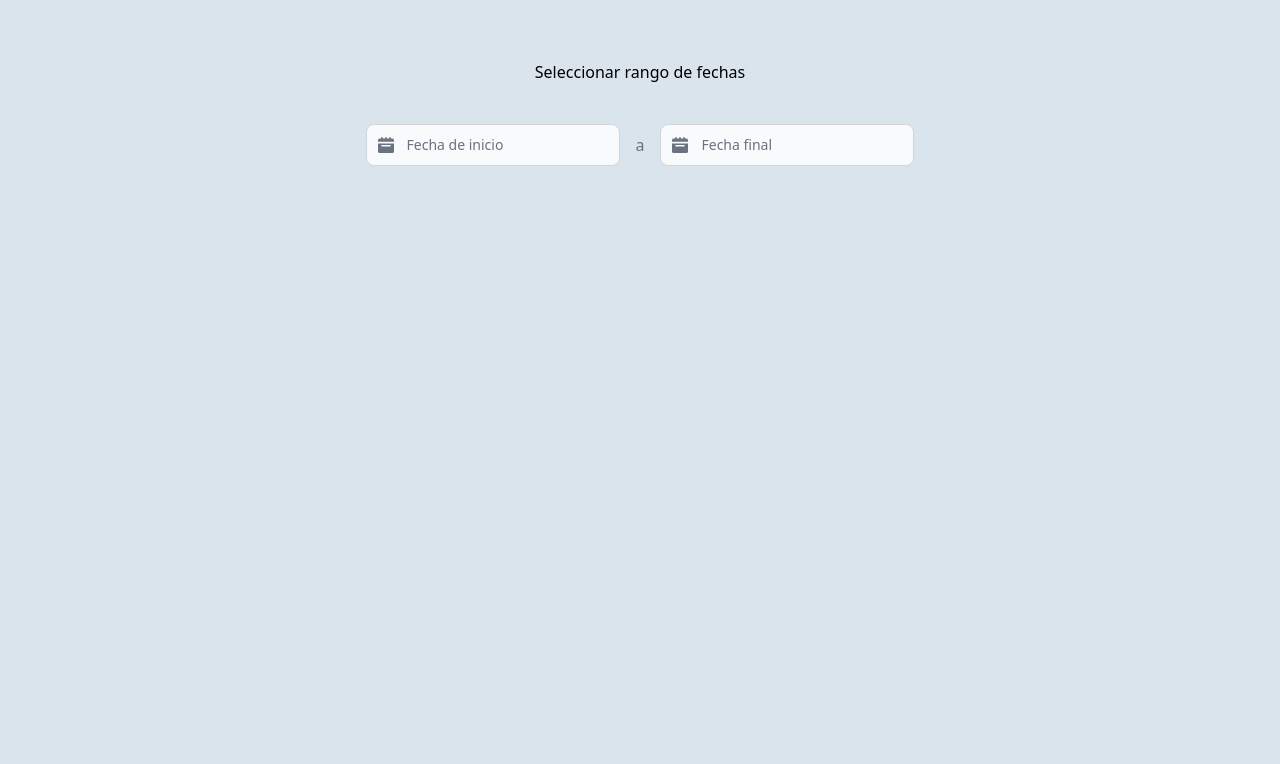
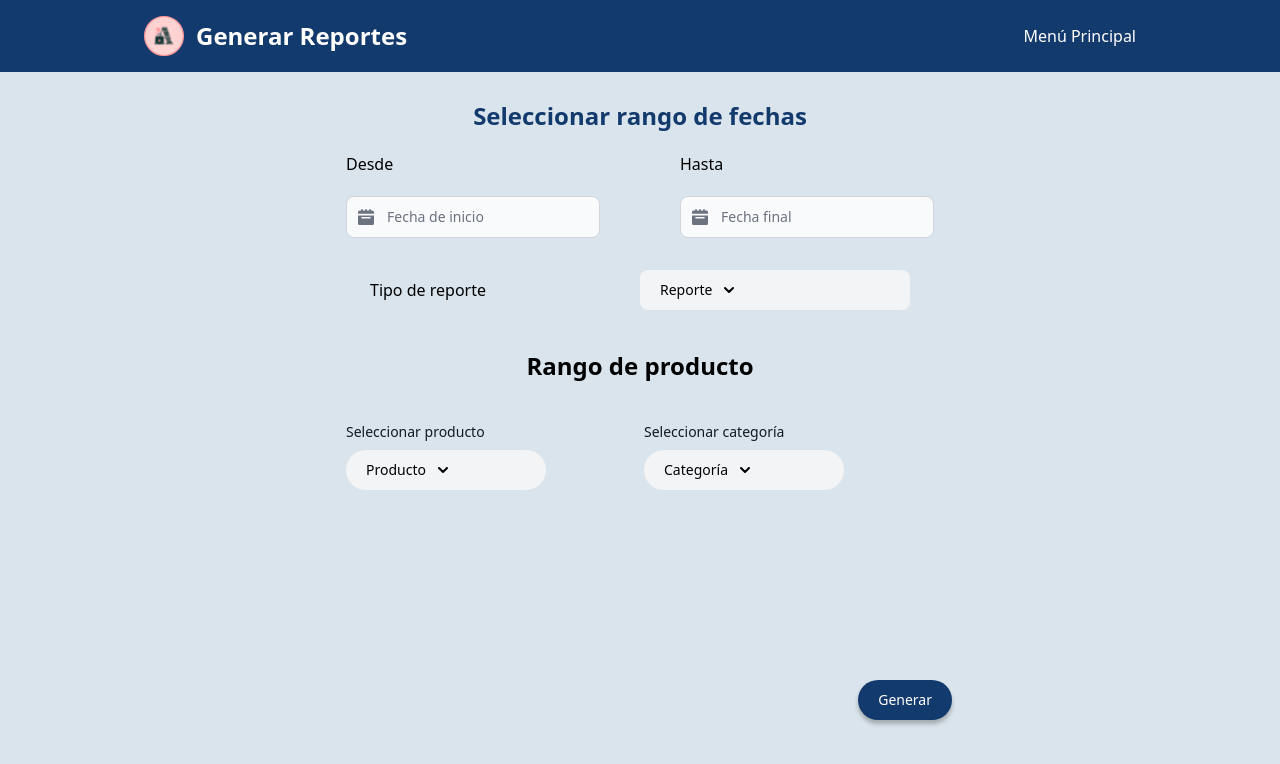
Before and after one commit to Alexandra-Rivera/Aimeli-Invoice-System-Frontend-NoSSR, an Angular app: page /reportes in a window 1280 px wide. Shown: the top 764 px of the page. Built offline with nearby package versions, Linux system fonts and the light colour scheme.

Commit message:
add: creacion de pantalla reporte

```diff
--- a/src/app/reportes/reportes.component.html
+++ b/src/app/reportes/reportes.component.html
@@ -1,14 +1,14 @@
-<section class="flex justify-center order-1 lg:order-2">
+<app-nav-component titulo="Generar Reportes" />
+<section class="flex justify-center order-1 lg:order-2 mt-10 mx-5">
     <div class="mt-15">
-    <h3 class="centrar-contenido">Seleccionar rango de fechas</h3>
-    <div class="flex justify-center w-full order-2 lg:order-1 gap-2 mt-10">
-        <div class="mb-5 w-full">
-            <div>
+    <h1 class="centrar-contenido text-2xl font-bold text-fondo-secundario">Seleccionar rango de fechas</h1>
                 <div
                   id="date-range-picker"
                   date-rangepicker
-                  class="flex items-center justify-center"
+                  class="flex items-center justify-center gap-20"
                 >
+                <div>
+                    <p class=" mt-5 mb-5">Desde</p>
                     <div class="relative">
                     <div
                       class="absolute inset-y-0 start-0 flex items-center ps-3 pointer-events-none"
@@ -33,7 +33,9 @@
                       placeholder="Fecha de inicio"
                     />
                 </div>
-                  <span class="mx-4 text-gray-500">a</span>
+                  </div>
+                  <div>
+                    <p class=" mt-5 mb-5">Hasta</p>
                     <div class="relative">
                         <div
                           class="absolute inset-y-0 start-0 flex items-center ps-3 pointer-events-none"
@@ -60,7 +62,202 @@
                       </div>
                     </div>
                   </div>
+                  <div class="centrar-contenido px-6 mt-8">
+                    <p class="w-full">Tipo de reporte</p>
+                        <div class="w-full relative">
+                          <button
+                            id="buttonTipoReporte"
+                            data-dropdown-toggle="menuTipoReporte"
+                            class="w-full text-black-font-color bg-gray-100 hover:bg-gray-200 font-medium rounded-lg text-sm px-5 py-2.5 text-center inline-flex items-center cursor-pointer"
+                            type="button"
+                          >
+                            Reporte
+                            <svg
+                              class="w-2.5 h-2.5 ms-3"
+                              aria-hidden="true"
+                              xmlns="http://www.w3.org/2000/svg"
+                              fill="none"
+                              viewBox="0 0 10 6"
+                            >
+                              <path
+                                stroke="currentColor"
+                                stroke-linecap="round"
+                                stroke-linejoin="round"
+                                stroke-width="2"
+                                d="m1 1 4 4 4-4"
+                              />
+                            </svg>
+                          </button>
+
+                          <!-- Dropdown menu -->
+                          <div
+                            id="menuTipoReporte"
+                            class="absolute w-[100%] z-10 hidden bg-white divide-y divide-gray-100 rounded-lg shadow-sm"
+                          >
+                            <ul
+                              class="py-2 text-sm text-gray-700"
+                              aria-labelledby="buttonTipoReporte"
+                            >
+                              <li>
+                                <a href="#" class="block px-4 py-2 hover:bg-gray-100"
+                                  >Compras</a
+                                >
+                              </li>
+                              <li>
+                                <a href="#" class="block px-4 py-2 hover:bg-gray-100"
+                                  >Ventas</a
+                                >
+                              </li>
+                              <li>
+                                <a href="#" class="block px-4 py-2 hover:bg-gray-100"
+                                  >Kardex</a
+                                >
+                              </li>
+                            </ul>
                           </div>
                         </div>
                 </div>
+                <div>
+                    <h1 class="text-2xl mt-10 centrar-contenido font-bold">Rango de producto</h1>
+                </div>
+    <div class="flex justify-center w-full order-2 lg:order-1 gap-2 mt-10">
+        <div class="mb-5 w-full">
+          <label
+            for="nombre"
+            class="block mb-2 text-sm font-medium text-gray-900"
+            >Seleccionar producto</label
+          >
+          <div class="w-full lg:w-50 relative">
+            <button
+              id="dropdownDefaultButton1"
+              data-dropdown-toggle="dropdown1"
+              class="w-full text-black-font-color bg-gray-100 hover:bg-gray-200 font-medium rounded-full text-sm px-5 py-2.5 text-center inline-flex items-center"
+              type="button"
+            >
+            Producto
+              <svg
+                class="w-2.5 h-2.5 ms-3"
+                aria-hidden="true"
+                xmlns="http://www.w3.org/2000/svg"
+                fill="none"
+                viewBox="0 0 10 6"
+              >
+                <path
+                  stroke="currentColor"
+                  stroke-linecap="round"
+                  stroke-linejoin="round"
+                  stroke-width="2"
+                  d="m1 1 4 4 4-4"
+                />
+              </svg>
+            </button>
+
+            <!-- Dropdown menu -->
+            <div
+              id="dropdown1"
+              class="absolute w-full z-10 hidden bg-white divide-y divide-gray-100 rounded-lg shadow-sm"
+            >
+              <ul
+                class="py-2 text-sm text-gray-700"
+                aria-labelledby="dropdownDefaultButton1"
+              >
+                <li>
+                    <div class="flex items-center ps-3">
+                        <input id="vue-checkbox" type="checkbox" value="" class="w-4 h-4 text-blue-600 bg-gray-100 border-gray-300 rounded-sm focus:ring-blue-500">
+                        <label for="vue-checkbox" class="w-full py-3 ms-2 text-sm font-medium text-gray-900">Blusa blanca con flores rosas</label>
+                    </div>
+                <li>
+                    <div class="flex items-center ps-3">
+                        <input id="vue-checkbox" type="checkbox" value="" class="w-4 h-4 text-blue-600 bg-gray-100 border-gray-300 rounded-sm focus:ring-blue-500">
+                        <label for="vue-checkbox" class="w-full py-3 ms-2 text-sm font-medium text-gray-900">Jeans Cargo</label>
+                    </div>
+                </li>
+                <li>
+                    <div class="flex items-center ps-3">
+                        <input id="vue-checkbox" type="checkbox" value="" class="w-4 h-4 text-blue-600 bg-gray-100 border-gray-300 rounded-sm focus:ring-blue-500">
+                        <label for="vue-checkbox" class="w-full py-3 ms-2 text-sm font-medium text-gray-900">Top de estrellas</label>
+                    </div>                 </li>
+                <li>
+                    <div class="flex items-center ps-3">
+                        <input id="vue-checkbox" type="checkbox" value="" class="w-4 h-4 text-blue-600 bg-gray-100 border-gray-300 rounded-sm focus:ring-blue-500">
+                        <label for="vue-checkbox" class="w-full py-3 ms-2 text-sm font-medium text-gray-900">Aretes de corazón</label>
+                    </div>
+                </li>
+              </ul>
+            </div>
+        </div>
+    </div>
+    <div class="mb-5 w-full">
+        <label
+          for="nombre"
+          class="block mb-2 text-sm font-medium text-gray-900"
+          >Seleccionar categoría</label
+        >
+        <div class="w-full lg:w-50 relative">
+          <button
+            id="dropdownDefaultButton2"
+            data-dropdown-toggle="dropdown2"
+            class="w-full text-black-font-color bg-gray-100 hover:bg-gray-200 font-medium rounded-full text-sm px-5 py-2.5 text-center inline-flex items-center"
+            type="button"
+          >
+            Categoría
+            <svg
+              class="w-2.5 h-2.5 ms-3"
+              aria-hidden="true"
+              xmlns="http://www.w3.org/2000/svg"
+              fill="none"
+              viewBox="0 0 10 6"
+            >
+              <path
+                stroke="currentColor"
+                stroke-linecap="round"
+                stroke-linejoin="round"
+                stroke-width="2"
+                d="m1 1 4 4 4-4"
+              />
+            </svg>
+          </button>
+
+          <!-- Dropdown menu -->
+          <div
+            id="dropdown2"
+            class="absolute w-full z-10 hidden bg-white divide-y divide-gray-100 rounded-lg shadow-sm"
+          >
+            <ul
+              class="py-2 text-sm text-gray-700"
+              aria-labelledby="dropdownDefaultButton2"
+            >
+              <li>
+                <div class="flex items-center ps-3">
+                    <input id="vue-checkbox" type="checkbox" value="" class="w-4 h-4 text-blue-600 bg-gray-100 border-gray-300 rounded-sm focus:ring-blue-500">
+                    <label for="vue-checkbox" class="w-full py-3 ms-2 text-sm font-medium text-gray-900">Mujer</label>
+                </div>
+              </li>
+              <li>
+                <div class="flex items-center ps-3">
+                    <input id="vue-checkbox" type="checkbox" value="" class="w-4 h-4 text-blue-600 bg-gray-100 border-gray-300 rounded-sm focus:ring-blue-500">
+                    <label for="vue-checkbox" class="w-full py-3 ms-2 text-sm font-medium text-gray-900">Hombre</label>
+                </div>
+              </li>
+              <li>
+                <div class="flex items-center ps-3">
+                    <input id="vue-checkbox" type="checkbox" value="" class="w-4 h-4 text-blue-600 bg-gray-100 border-gray-300 rounded-sm focus:ring-blue-500">
+                    <label for="vue-checkbox" class="w-full py-3 ms-2 text-sm font-medium text-gray-900">Ropa</label>
+                </div>
+              </li>
+              <li>
+                <div class="flex items-center ps-3">
+                    <input id="vue-checkbox" type="checkbox" value="" class="w-4 h-4 text-blue-600 bg-gray-100 border-gray-300 rounded-sm focus:ring-blue-500">
+                    <label for="vue-checkbox" class="w-full py-3 ms-2 text-sm font-medium text-gray-900">Accesorios</label>
+                </div>
+              </li>
+            </ul>
+          </div>
+      </div>
+      <button class="boton-redondeado-oscuro mt-40 lg:absolute lg:bottom-20 lg:right-80 absolute bottom-10 right-10">Generar</button>
+  </div>
+</div>
+<div>
+</div>
+</div>
 </section>
--- a/src/app/reportes/reportes.component.ts
+++ b/src/app/reportes/reportes.component.ts
@@ -1,11 +1,18 @@
-import { Component } from '@angular/core';
+import { Component, OnInit } from '@angular/core';
+import { initFlowbite } from 'flowbite'; // Import Flowbite initialization function
+import { NavComponentComponent } from '../components/nav-component/nav-component.component';
 
 @Component({
   selector: 'app-reportes',
-  imports: [],
+  imports: [NavComponentComponent],
   templateUrl: './reportes.component.html',
   styleUrl: './reportes.component.css'
 })
-export class ReportesComponent {
+export class ReportesComponent implements OnInit {
+  constructor() { }
+
+  ngOnInit(): void {
+      initFlowbite();
+    }
 
 }
```
Lines whose indentation alone changed are shown as unchanged.
